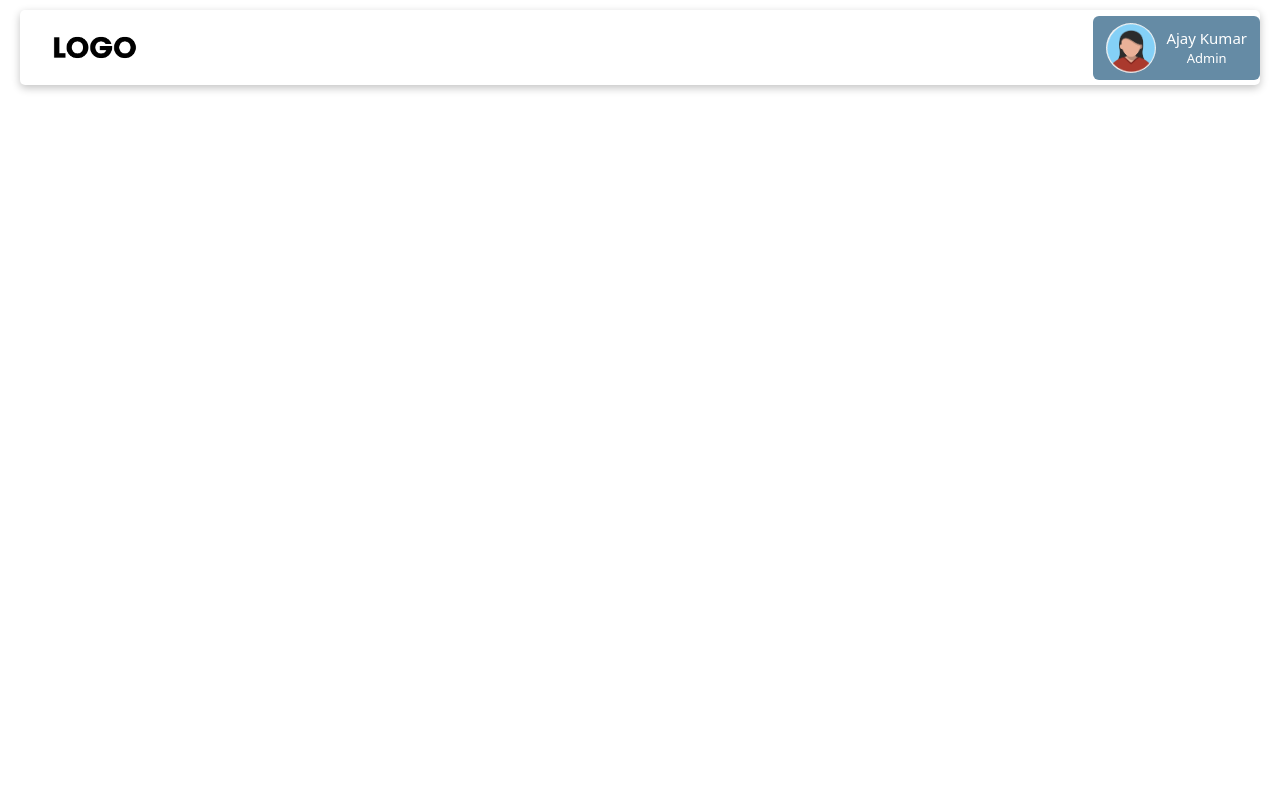
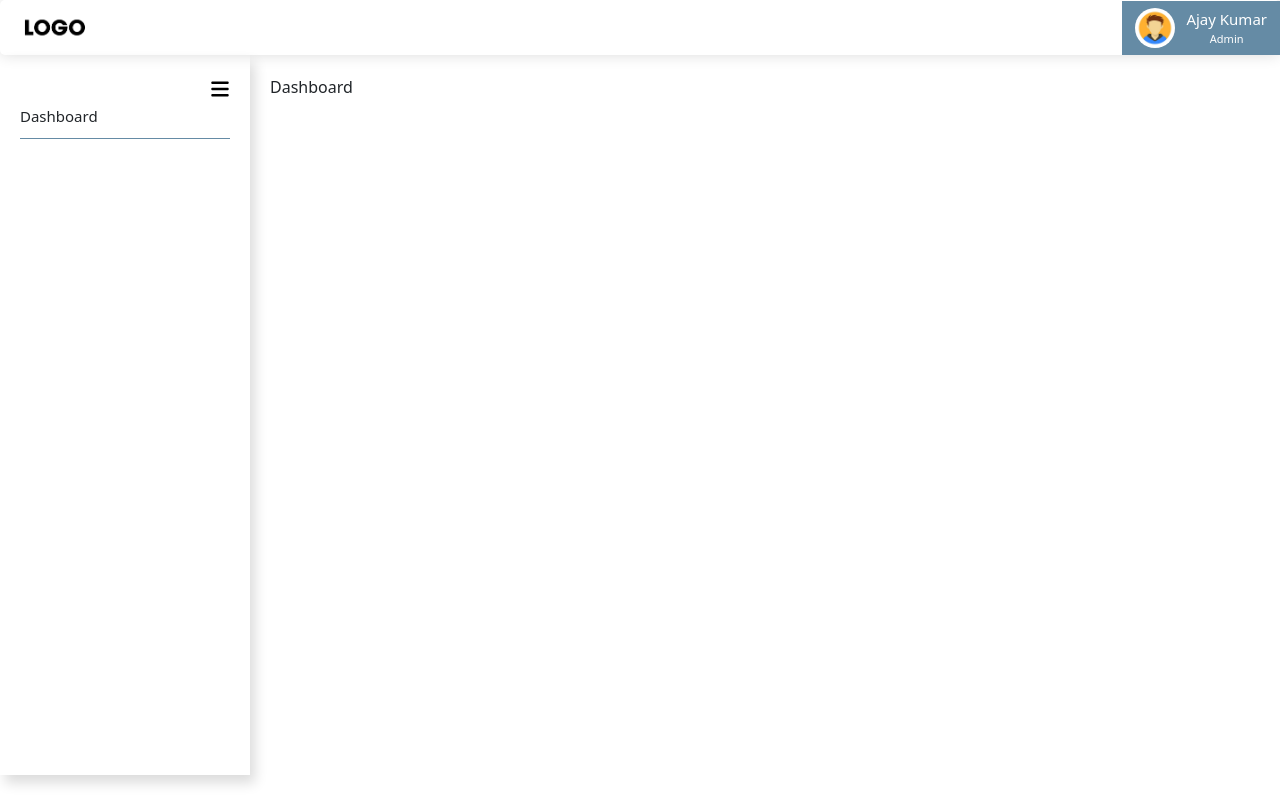
Before and after one commit to Xpsychoo/reconsilation, a Next.js app: page / in a window 1280 px wide. Built offline with nearby package versions, Linux system fonts and the light colour scheme.

Commit message:
first code

```diff
--- /dev/null
+++ b/Components/Basics/Sidebar.js
@@ -0,0 +1,28 @@
+import React from 'react';
+import BarsIcon from './svg/BarsIcon';
+import { useSelector, useDispatch } from 'react-redux';
+import { fullView, closedView } from '@/store/sideViewSlice';
+
+const Sidebar = () => {
+  const sideView = useSelector(state => state.sideView.value);
+  const dispatch = useDispatch();
+
+  const sideToggle = () => {
+    dispatch(sideView === 'open' ? closedView() : fullView());
+  };
+
+  return (
+    <div className={`SideMain ${sideView}`}>
+      <div className="sideHeader">
+        <div className="icon" onClick={sideToggle}>
+          <BarsIcon />
+        </div>
+      </div>
+      <ul className="sideList">
+        <li className="list-item">Dashboard</li>
+      </ul>
+    </div>
+  );
+};
+
+export default Sidebar;
--- a/Components/Basics/TopNav.js
+++ b/Components/Basics/TopNav.js
@@ -6,15 +6,15 @@ function TopNav() {
   return (
     <div className="customNav">
       <div className="brandIcon">
-        <div className="logo">
+        <Link href='/' className='logo'>
           <img src="/images/logo.png" alt="User Logo" />
-        </div>
+        </Link>
       </div>
       <div className="userProfile">
         <Dropdown>
           <Dropdown.Toggle variant="profile" id="dropdown-basic">
             <div className="icon">
-              <img src="/images/avatar.png" alt="userimage" />
+              <img src="/images/avatar.jpg" alt="userimage" />
             </div>
             <div className="details">
               <div className="name">Ajay Kumar</div>
--- /dev/null
+++ b/Components/Basics/svg/BarsIcon.js
@@ -0,0 +1,9 @@
+import React from 'react'
+
+export default function BarsIcon() {
+    return (
+        <svg xmlns="http://www.w3.org/2000/svg" height="1em" viewBox="0 0 448 512">
+            <path d="M0 96C0 78.3 14.3 64 32 64H416c17.7 0 32 14.3 32 32s-14.3 32-32 32H32C14.3 128 0 113.7 0 96zM0 256c0-17.7 14.3-32 32-32H416c17.7 0 32 14.3 32 32s-14.3 32-32 32H32c-17.7 0-32-14.3-32-32zM448 416c0 17.7-14.3 32-32 32H32c-17.7 0-32-14.3-32-32s14.3-32 32-32H416c17.7 0 32 14.3 32 32z" />
+        </svg>
+    )
+}
--- a/Components/HomeScreens/HomeScreen.js
+++ b/Components/HomeScreens/HomeScreen.js
@@ -1,12 +1,19 @@
 import React from 'react'
 import { useSelector } from 'react-redux';
 import TopNav from '../Basics/TopNav';
+import Sidebar from '../Basics/Sidebar';
 
 export default function HomeScreen() {
     const sideView = useSelector((state) => state.sideView.value);
   return (
-    <div>
+    <React.Fragment>
         <TopNav />
-    </div>
+        <div className="MainContent">
+          <Sidebar />
+          <div className={`content ${sideView}`}>
+            Dashboard
+          </div>
+        </div>
+    </React.Fragment>
   )
 }
--- a/styles/globals.scss
+++ b/styles/globals.scss
@@ -5,6 +5,7 @@
   --light-black: #444a52;
   --error-color: #ff1a1a;
   --orange-color: #f2767a;
+  --box-shadow: rgb(0 0 0 / 14%) 0px 0px 15px;
 }
 
 * {
@@ -44,61 +45,61 @@ body {
   display: flex;
   align-items: center;
   justify-content: space-between;
-  margin: 10px 20px;
-  box-shadow: rgba(0, 0, 0, 0.24) 0px 3px 8px;
+  box-shadow: var(--box-shadow);
   border-radius: 5px;
 
   .brandIcon {
-    width: 150px;
+    width: 110px;
 
     img {
       width: 100%;
     }
   }
 
-  .userProfile{
-    .btn-profile{
+  .userProfile {
+    .btn-profile {
       background-color: var(--theme-color);
       display: flex;
       align-items: center;
+      border-radius: 0px;
 
-      .icon{
-        width: 50px;
-        height: 50px;
+      .icon {
+        width: 40px;
+        height: 40px;
         overflow: hidden;
         border-radius: 50%;
 
-        img{
+        img {
           width: 100%;
 
         }
       }
 
-      .details{
-        margin-left: 10px;
+      .details {
+        margin-left: 11px;
         color: var(--white-color);
 
-        .name{
+        .name {
           font-size: 15px;
           font-weight: 500;
         }
 
-        .position{
-          font-size: 13px;
+        .position {
+          font-size: 11px;
         }
       }
 
-      &::after{
+      &::after {
         display: none;
       }
     }
 
-    .profile-list{
+    .profile-list {
       list-style-type: none;
-      padding:10px;
+      padding: 10px;
       margin-bottom: 0px;
 
-      a{
+      a {
         text-decoration: none;
         color: var(--light-black);
       }
@@ -109,6 +110,68 @@ body {
 .MainWrapper {
   position: relative;
   max-width: 100%;
+
+  .MainContent {
+    display: flex;
+    width: 100%;
+    min-height: 90vh;
+
+
+    .SideMain {
+      width: 250px;
+      padding: 20px;
+      box-shadow: rgba(0, 0, 0, 0.14) 5px 8px 12px 0px;
+
+      .sideHeader {
+        position: relative;
+        text-align: right;
+
+        .icon {
+          width: 20px;
+          height: 20px;
+          margin-left: auto;
+          cursor: pointer;
+
+          svg {
+            width: 100%;
+            height: 100%;
+          }
+        }
+
+      }
+
+      .sideList {
+        list-style-type: none;
+        padding: 0px;
+        margin: 0px;
+
+        .list-item {
+          font-size: 15px;
+          font-weight: 500;
+          border-bottom: 1px solid var(--theme-color);
+          padding: 10px 0px;
+        }
+      }
+
+      &.close {
+        width: 50px;
+
+        .sideList{
+          display: none;
+        }
+      }
+    }
+
+    .content {
+      width: calc(100% - 250px);
+      padding: 20px;
+
+      &.close {
+        width: calc(100% - 50px);
+      }
+    }
+
+  }
 }
 
 .signinScreen {
```
Also changed, not shown: public/images/avatar.jpg (added).
